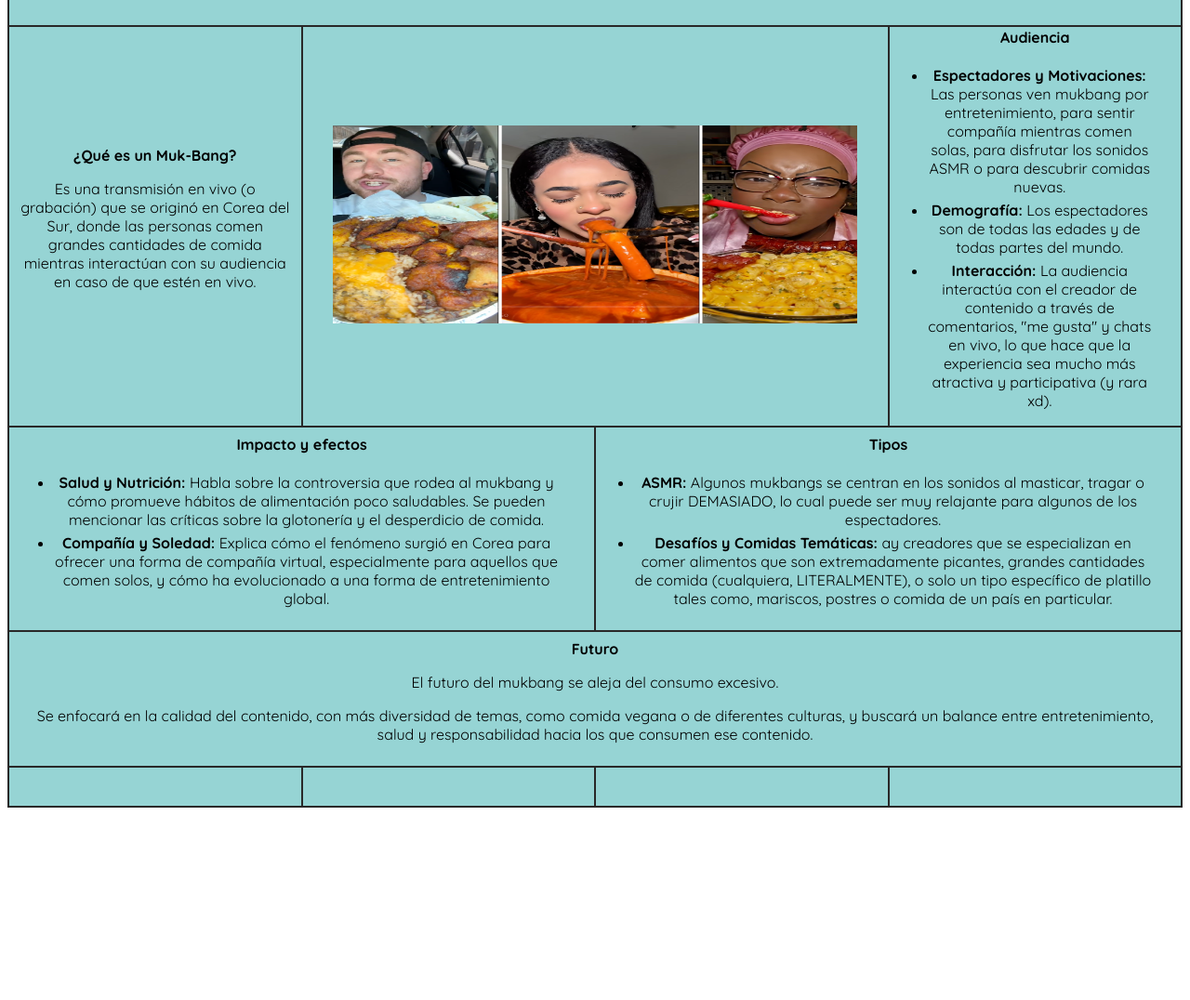
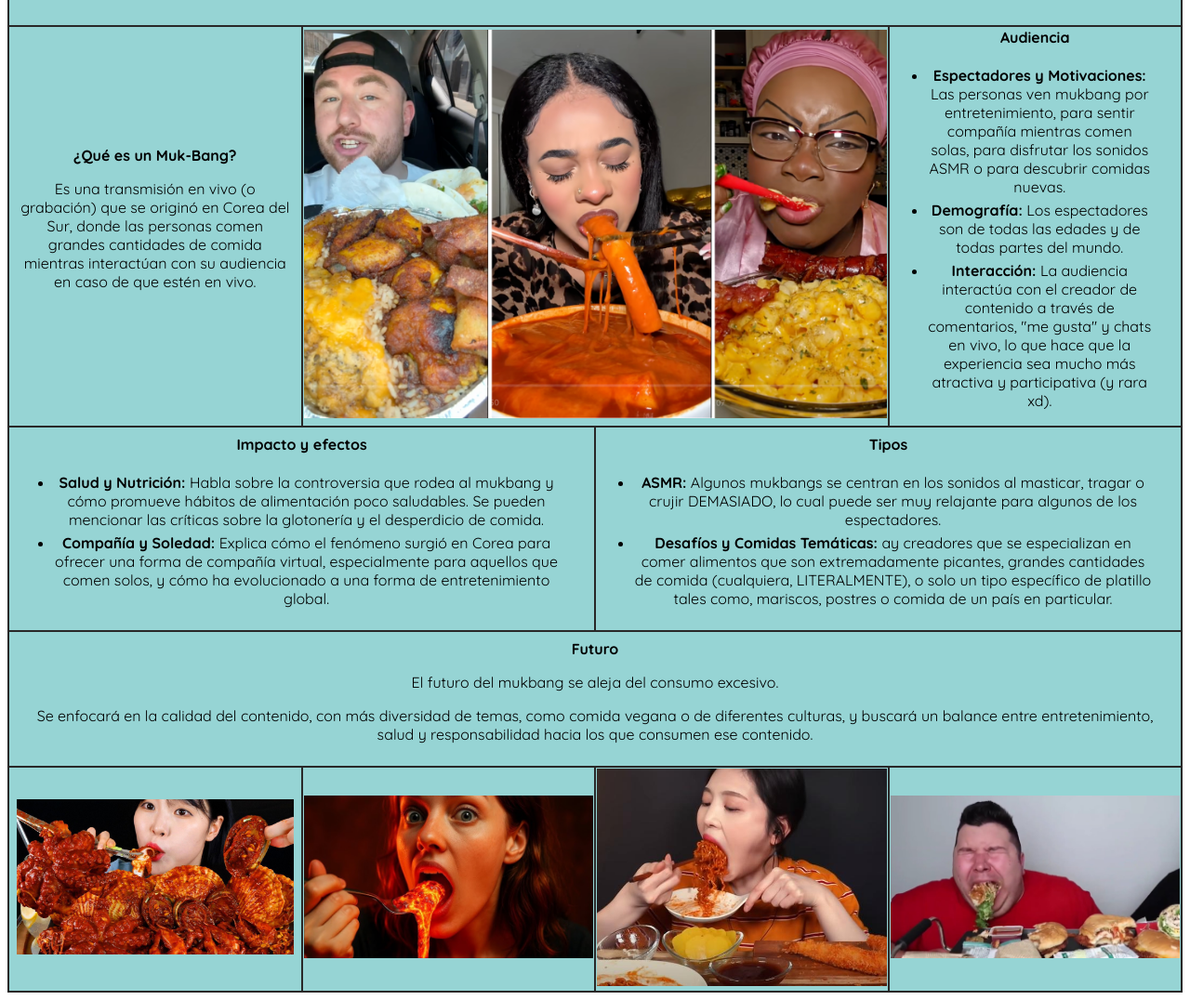
Before and after one commit to r1zZ0W/2025-AWEB-U2-P1-Tablas, a plain HTML site: page index.html in a window 1280 px wide. Shown: the part 82-1158 px from the top of the page at 93% size. Before the commit the page ends 959 px from the top, so only its background shows below. Drawn offline with Linux system fonts and the light colour scheme.

Commit message:
Página terminada :D

```diff
--- a/index.html
+++ b/index.html
@@ -32,7 +32,7 @@
                         </p>
                     </th>
                     <td colspan="2">
-                        <img src="/mukbang.webp" alt="Imagen relacionada a lo que es un Muk-Bang" id="muk-bang">
+                        <img src="/mukbang.webp" alt="Imagen relacionada a lo que es un Muk-Bang">
                     </td>
                     <td><strong>Audiencia</strong>
                         <ul>
@@ -99,10 +99,16 @@
             </tbody>
             <tfoot>
                 <tr>
-                    <th scope = "row"></th>
-                    <td></td>
-                    <td></td>
-                    <td></td>
+                    <th scope = "row"><img src="/coreanaMukBang.jpg" alt="Una chica coreana comiendo demasiados mariscos"></th>
+                    <td>
+                        <img src="/iaMukBang.jpg" alt="Imagen generada por IA de una mujer comiendo lava">
+                    </td>
+                    <td>
+                        <img src="/llenadera.jpg" alt="Una mujer coreana atragantandose con comida">
+                    </td>
+                    <td>
+                        <img src="/nico.jpg" alt="Se muesttra al famosoo youtuber NicocadoAvocado comiendo demasiado y haciendo drama (pancho)">
+                    </td>
                 </tr>
             </tfoot>
         </table>
--- a/styles.css
+++ b/styles.css
@@ -30,7 +30,7 @@ li{
   padding-right: 30px;
 }
 
-#muk-bang {
-  width: 90%;
-  height: 50%;
+img {
+  width: 100%;
+  height: auto;
 }
```
Also changed, not shown: coreanaMukBang.jpg (added), iaMukBang.jpg (added), llenadera.jpg (added), nico.jpg (added).
